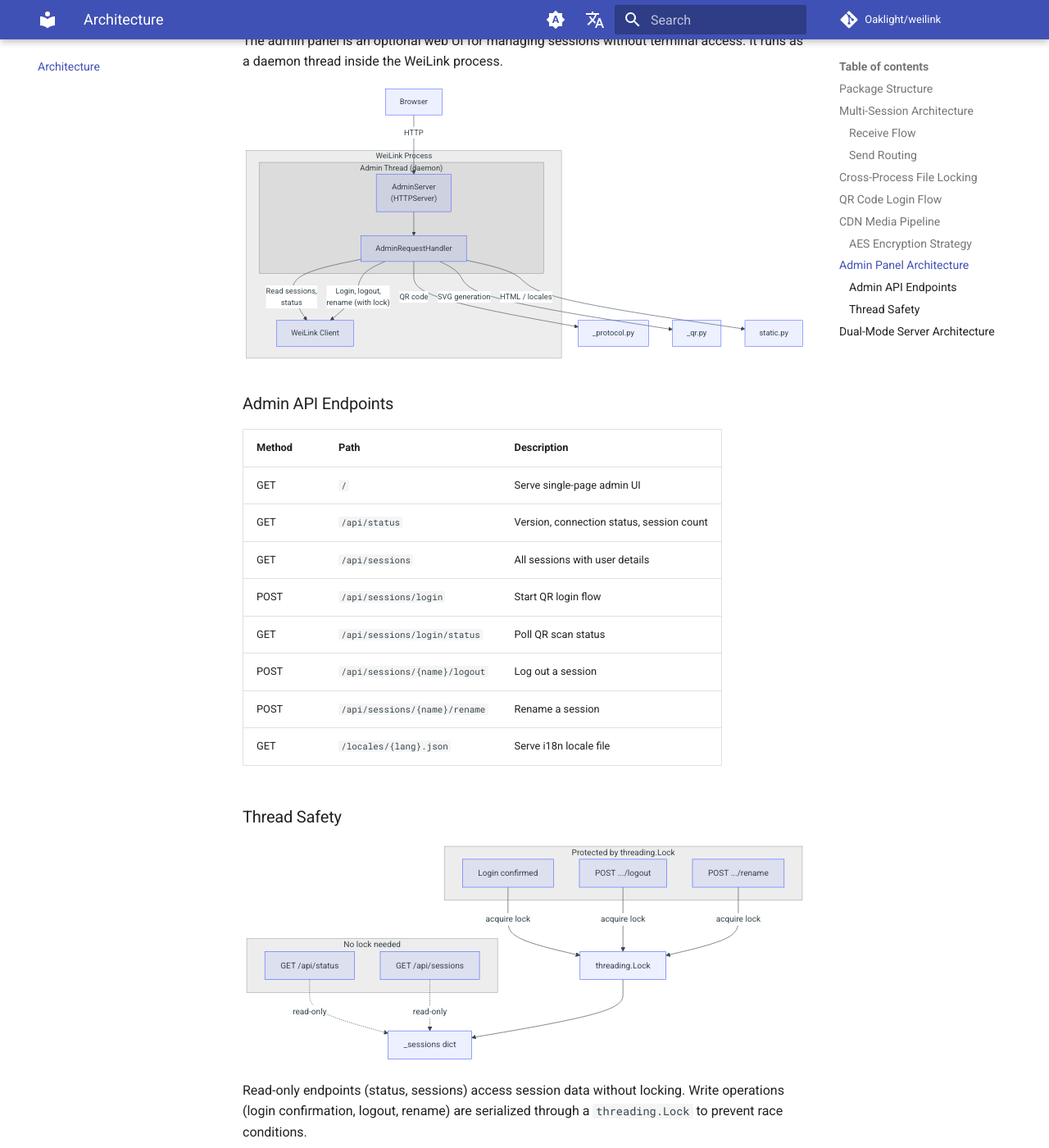
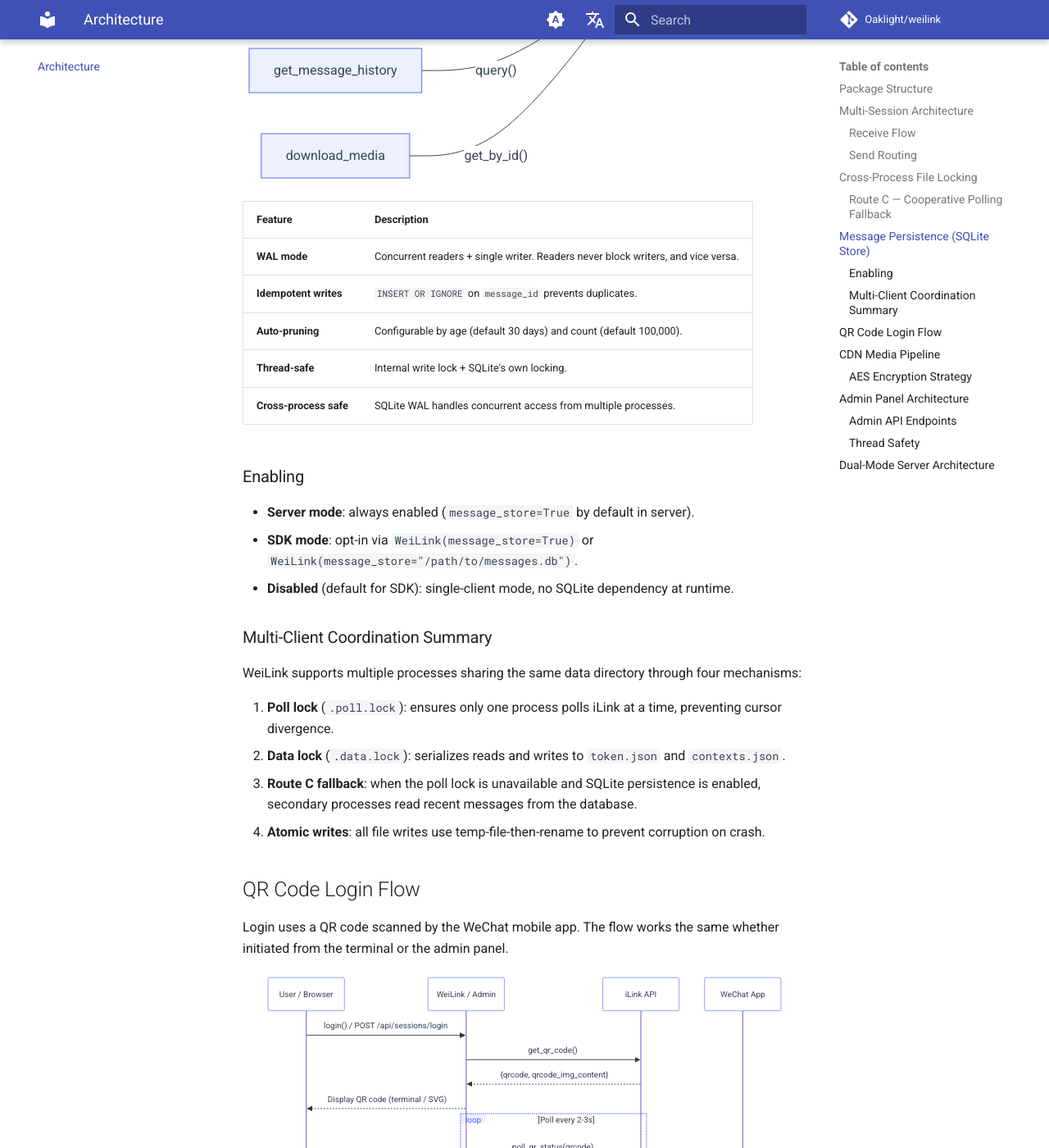
Before and after one commit to Oaklight/weilink, an MkDocs documentation site: the page built from docs/architecture.md, in a window 1280 px wide and 1400 px high, scrolled down 5080 px. Shown: the whole window at 82% size. Built offline with MkDocs 1.6.1 and Material for MkDocs 9.7.7, drawn with Linux system fonts in a browser that asks for light colours; comment, search, counter and statistics services are not loaded; some of the changed text lies outside the part shown.

Commit message:
Add SQLite persistence, Route C, and multi-client coordination docs

````diff
--- a/docs/architecture.md
+++ b/docs/architecture.md
@@ -15,6 +15,8 @@ graph TB
         aes_ssl["_aes_openssl.py<br/><i>ctypes + OpenSSL</i>"]
         aes_py["_aes.py<br/><i>Pure-Python AES fallback</i>"]
         qr["_qr.py<br/><i>QR code generation</i>"]
+        store["_store.py<br/><i>SQLite message persistence</i>"]
+        filelock["_filelock.py<br/><i>Cross-process file locks</i>"]
     end
 
     subgraph "weilink.admin"
@@ -37,6 +39,8 @@ graph TB
     client --> cdn
     client --> models
     client --> admin_srv
+    client --> store
+    client --> filelock
     cdn --> crypto
     crypto --> aes_ssl
     crypto -.->|fallback| aes_py
@@ -143,24 +147,86 @@ flowchart TD
         poll_lock[".poll.lock<br/><i>non-blocking exclusive</i>"]
         data_lock[".data.lock<br/><i>blocking exclusive (brief)</i>"]
         files["token.json<br/>contexts.json"]
+        db["messages.db<br/><i>(SQLite WAL)</i>"]
     end
 
     A_recv -->|"try_lock"| poll_lock
-    B_recv -->|"try_lock (fails → [])"| poll_lock
+    B_recv -->|"try_lock (fails → SQLite fallback)"| poll_lock
     A_send -->|"lock"| data_lock
     B_send -->|"lock"| data_lock
     poll_lock -.-> files
     data_lock -.-> files
+    A_recv -.->|"store()"| db
+    B_recv -.->|"query_messages()"| db
 ```
 
 | Lock | Scope | Behavior |
 |------|-------|----------|
-| `.poll.lock` | Entire `recv()` cycle | Non-blocking try-lock. If held by another process, `recv()` returns `[]` immediately. Prevents cursor divergence. |
+| `.poll.lock` | Entire `recv()` cycle | Non-blocking try-lock. If held by another process, `recv()` falls back to SQLite (when enabled) or returns `[]`. Prevents cursor divergence. |
 | `.data.lock` | File read-modify-write | Blocking, held briefly (~ms). Serializes `token.json` / `contexts.json` access for both `recv()` and `send()`. |
 
 **Key principle:** disk is the source of truth. Every `recv()` and `send()` re-reads state from disk under the data lock before acting, ensuring changes from other processes are visible.
 
+**Atomic file writes:** All writes to `token.json`, `contexts.json`, and `.default_session` use a write-to-temp-then-`os.replace()` pattern, ensuring that a process crash mid-write never produces a corrupted file.
+
 On Windows, file locking is skipped (no `fcntl`) and WeiLink operates as before.
+
+### Route C — Cooperative Polling Fallback
+
+When `message_store` is enabled and the poll lock is held by another process, `recv()` reads recent messages (last 60 seconds) from the SQLite store instead of returning an empty list. This allows secondary processes to observe messages without conflicting with the primary poller's cursor.
+
+```mermaid
+flowchart TD
+    A["recv()"] --> B{"try_lock<br/>poll_lock"}
+    B -->|acquired| C["Poll iLink API"]
+    C --> D["Store messages<br/>to SQLite"]
+    D --> E["Update cursor<br/>& context_tokens"]
+    E --> F["Return messages"]
+    B -->|"failed"| G{"message_store<br/>enabled?"}
+    G -->|yes| H["Query SQLite<br/>(last 60s, direction=received)"]
+    H --> I["Return messages<br/>(no state updates)"]
+    G -->|no| J["Return []"]
+```
+
+No cursor or context-token updates occur during a fallback read — the messages were already fully processed when the primary poller stored them. This makes the fallback purely read-only and safe.
+
+**Activation:** automatic when both conditions are true: the poll lock is held by another process, and `message_store` is enabled (`message_store=True`).
+
+## Message Persistence (SQLite Store)
+
+WeiLink includes an optional SQLite-backed message store that records all received and sent messages with full serialization (preserving CDN references for later media download).
+
+```mermaid
+flowchart LR
+    recv["recv()"] -->|"store()"| db["messages.db<br/>(SQLite WAL)"]
+    send["send()"] -->|"store_sent()"| db
+    fallback["Route C<br/>fallback"] -->|"query_messages()"| db
+    history["get_message_history"] -->|"query()"| db
+    download["download_media"] -->|"get_by_id()"| db
+```
+
+| Feature | Description |
+|---------|-------------|
+| **WAL mode** | Concurrent readers + single writer. Readers never block writers, and vice versa. |
+| **Idempotent writes** | `INSERT OR IGNORE` on `message_id` prevents duplicates. |
+| **Auto-pruning** | Configurable by age (default 30 days) and count (default 100,000). |
+| **Thread-safe** | Internal write lock + SQLite's own locking. |
+| **Cross-process safe** | SQLite WAL handles concurrent access from multiple processes. |
+
+### Enabling
+
+- **Server mode**: always enabled (`message_store=True` by default in server).
+- **SDK mode**: opt-in via `WeiLink(message_store=True)` or `WeiLink(message_store="/path/to/messages.db")`.
+- **Disabled** (default for SDK): single-client mode, no SQLite dependency at runtime.
+
+### Multi-Client Coordination Summary
+
+WeiLink supports multiple processes sharing the same data directory through four mechanisms:
+
+1. **Poll lock** (`.poll.lock`): ensures only one process polls iLink at a time, preventing cursor divergence.
+2. **Data lock** (`.data.lock`): serializes reads and writes to `token.json` and `contexts.json`.
+3. **Route C fallback**: when the poll lock is unavailable and SQLite persistence is enabled, secondary processes read recent messages from the database.
+4. **Atomic writes**: all file writes use temp-file-then-rename to prevent corruption on crash.
 
 ## QR Code Login Flow
 
````
